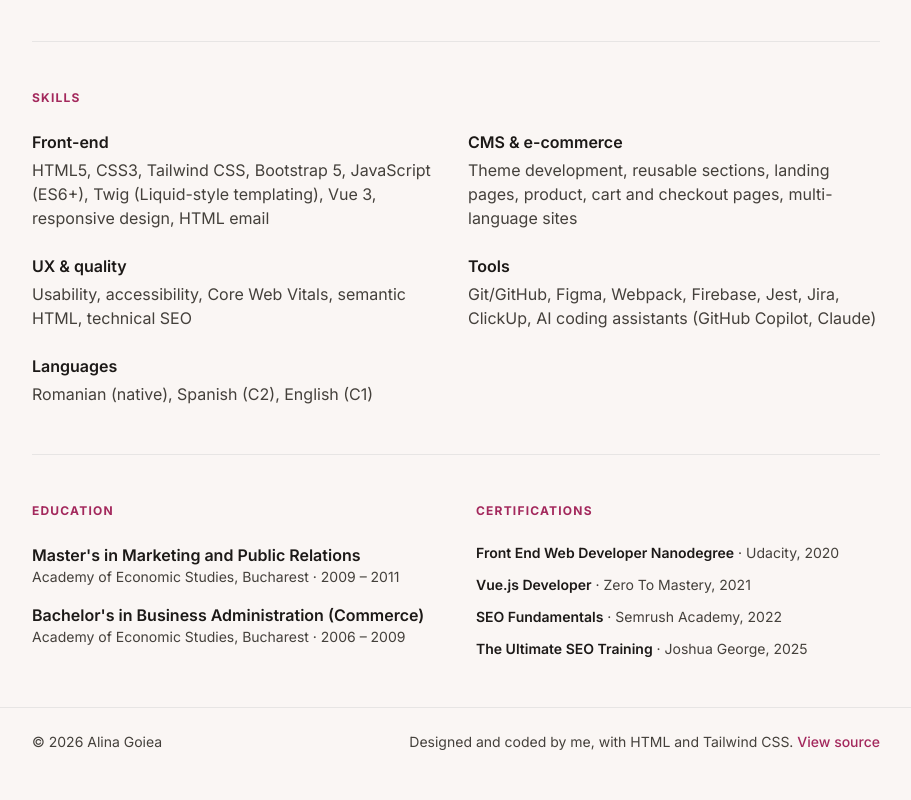
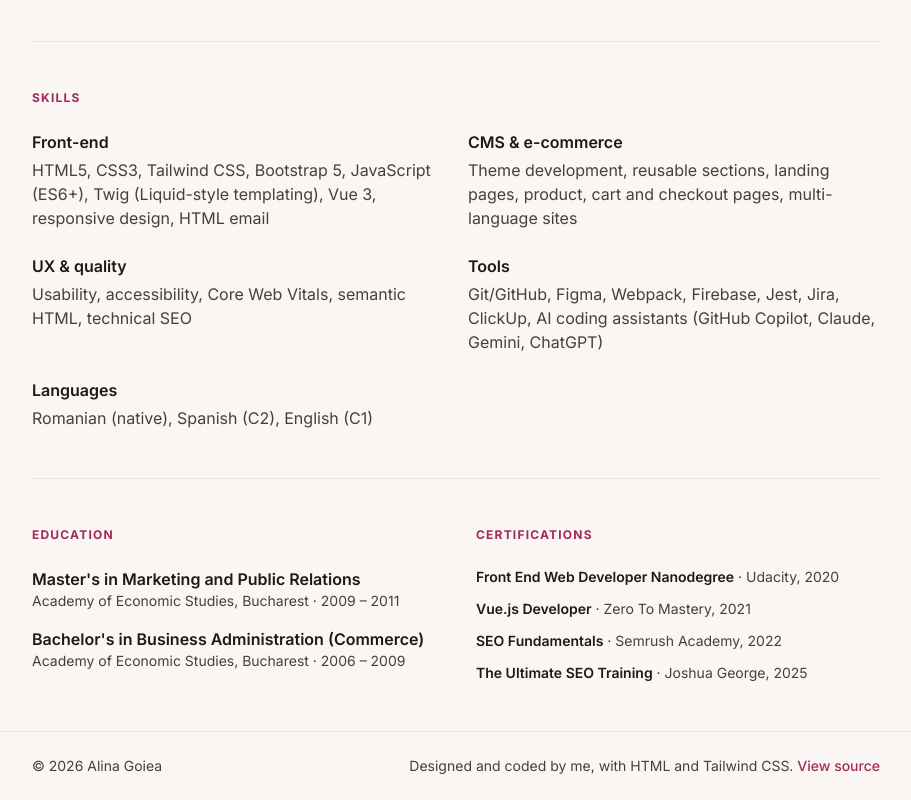
Before and after one commit to AlinaDev252/cv, a website: page index.html in a window 1280 px wide. Shown: the part 2214-3014 px from the top of the page, without its empty margins (184-1095 px from the left). Before the commit the page ends 2990 px from the top, so only its background shows below. Drawn offline with Linux system fonts and the light colour scheme.

Commit message:
Add Gemini and ChatGPT to skills

```diff
--- a/assets/main.js
+++ b/assets/main.js
@@ -47,7 +47,7 @@ const es = {
   'skills.ux': 'UX y calidad',
   'skills.uxBody': 'Usabilidad, accesibilidad, Core Web Vitals, HTML semántico, SEO técnico',
   'skills.tools': 'Herramientas',
-  'skills.toolsBody': 'Git/GitHub, Figma, Webpack, Firebase, Jest, Jira, ClickUp, asistentes de IA para programar (GitHub Copilot, Claude)',
+  'skills.toolsBody': 'Git/GitHub, Figma, Webpack, Firebase, Jest, Jira, ClickUp, asistentes de IA para programar (GitHub Copilot, Claude, Gemini, ChatGPT)',
   'skills.lang': 'Idiomas',
   'skills.langBody': 'Rumano (nativo), español (C2), inglés (C1)',
   'edu.master': 'Máster en Marketing y Relaciones Públicas',
--- a/index.html
+++ b/index.html
@@ -196,7 +196,7 @@
         </div>
         <div>
           <dt class="font-semibold text-stone-900 dark:text-white" data-i18n="skills.tools">Tools</dt>
-          <dd class="mt-1" data-i18n="skills.toolsBody">Git/GitHub, Figma, Webpack, Firebase, Jest, Jira, ClickUp, AI coding assistants (GitHub Copilot, Claude)</dd>
+          <dd class="mt-1" data-i18n="skills.toolsBody">Git/GitHub, Figma, Webpack, Firebase, Jest, Jira, ClickUp, AI coding assistants (GitHub Copilot, Claude, Gemini, ChatGPT)</dd>
         </div>
         <div class="sm:col-span-2">
           <dt class="font-semibold text-stone-900 dark:text-white" data-i18n="skills.lang">Languages</dt>
```
Also changed, not shown: 2 other files.
